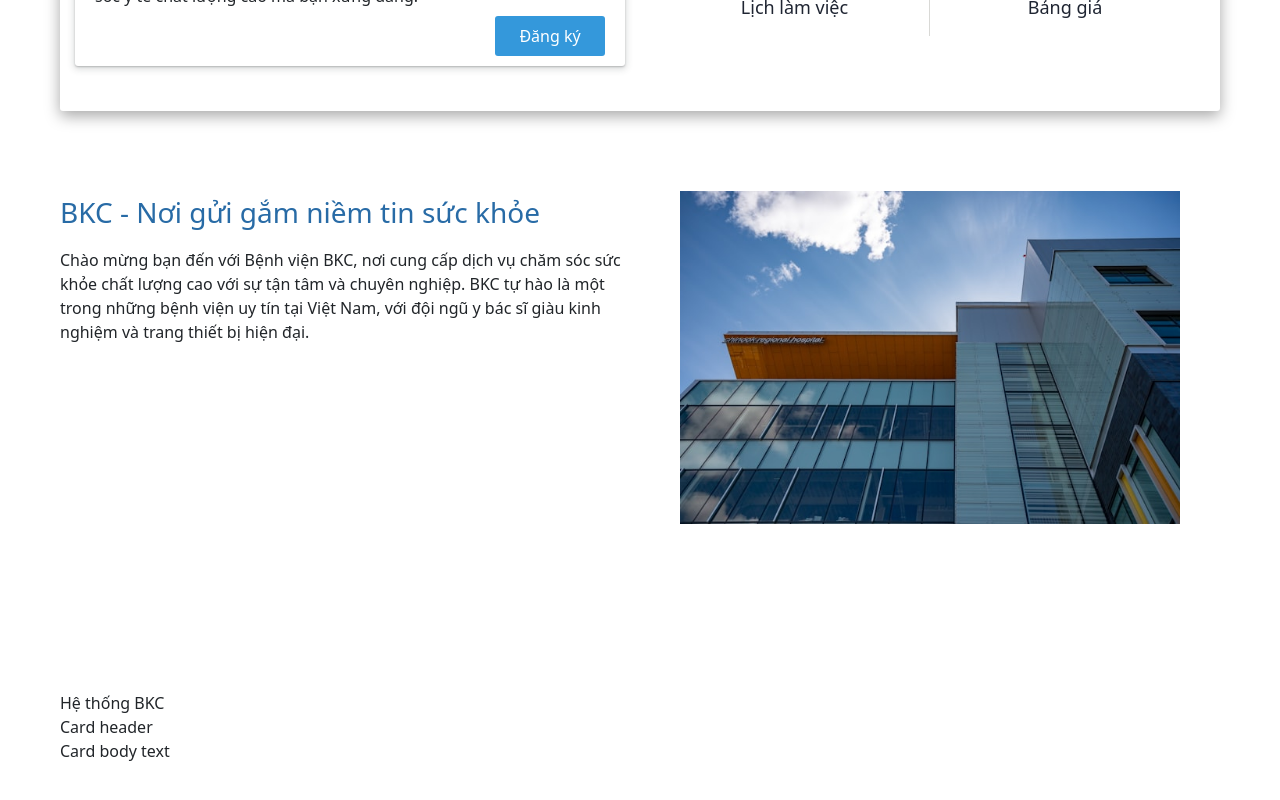
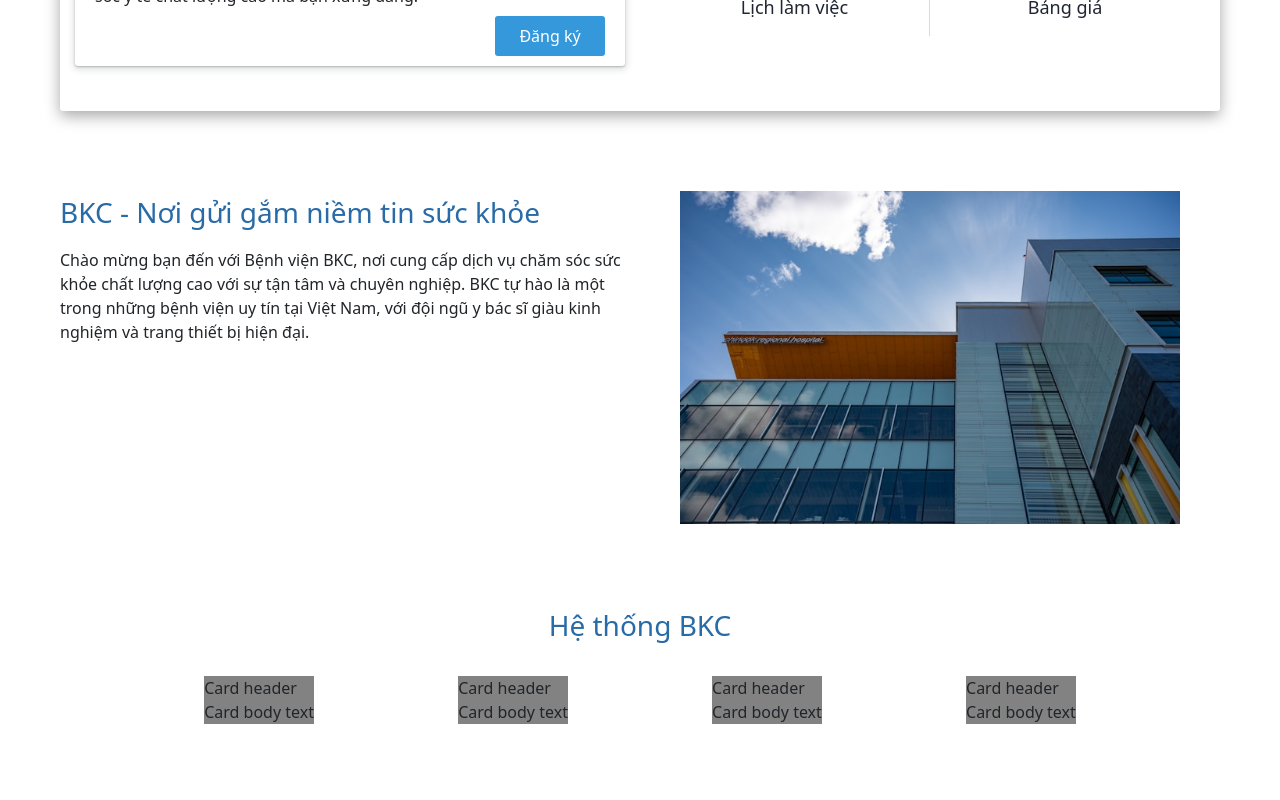
Before and after one commit to tkzero789/Hospital, a React (Create React App) app in the folder client/: page /test-home in a window 1280 px wide. Shown: the part 1014-1814 px from the top of the page. Built offline with nearby package versions, Linux system fonts and the light colour scheme; the HTML template or start-up script is replaced by a standard one.

Commit message:
BKC System Section minor changes

```diff
--- a/client/src/pages/testHome.js
+++ b/client/src/pages/testHome.js
@@ -269,6 +269,18 @@ export default function TestHome() {
                     <div className="syst-card-header">Card header</div>
                     <div className="syst-card-body">Card body text</div>
                   </div>
+                  <div className="syst-card">
+                    <div className="syst-card-header">Card header</div>
+                    <div className="syst-card-body">Card body text</div>
+                  </div>
+                  <div className="syst-card">
+                    <div className="syst-card-header">Card header</div>
+                    <div className="syst-card-body">Card body text</div>
+                  </div>
+                  <div className="syst-card">
+                    <div className="syst-card-header">Card header</div>
+                    <div className="syst-card-body">Card body text</div>
+                  </div>
                 </div>
               </div>
             </div>
--- a/client/src/styles.css
+++ b/client/src/styles.css
@@ -588,7 +588,6 @@
 .about-img {
   overflow: hidden;
   width: 500px;
-  height: 500px;
   margin: auto;
 }
 
@@ -599,3 +598,23 @@
 }
 
 /* BKC SYSTEM SECTION */
+.system {
+  margin-top: 80px;
+}
+
+.syst-header {
+  text-align: center;
+  font-size: 28px;
+  font-weight: 500;
+  color: #286ba6;
+  margin-bottom: 30px;
+}
+
+.syst-card-wrapper {
+  display: flex;
+  justify-content: space-evenly;
+  align-items: center;
+}
+.syst-card {
+  background-color: #828282;
+}
```
